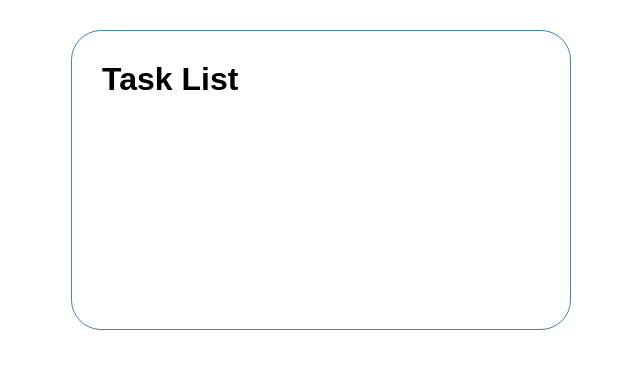
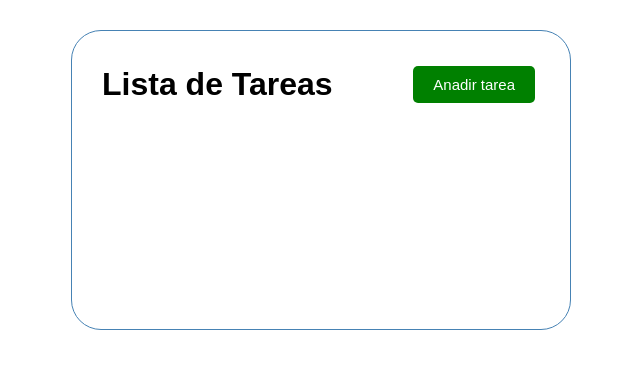
Before and after one commit to fedepicado/angular-ListaTareas, an Angular app: page / in a window 1280 px wide. Shown: the top 368 px of the page, without its empty margins (319-959 px from the left). Built offline with nearby package versions, Linux system fonts and the light colour scheme.

Commit message:
Primer boton!

```diff
--- a/src/app/app.module.ts
+++ b/src/app/app.module.ts
@@ -4,11 +4,13 @@
 import { AppRoutingModule } from './app-routing.module';
 import { AppComponent } from './app.component';
 import { HeaderComponent } from './components/header/header.component';
+import { ButtonComponent } from './components/button/button.component';
 
 @NgModule({
   declarations: [
     AppComponent,
-    HeaderComponent
+    HeaderComponent,
+    ButtonComponent
   ],
   imports: [
     BrowserModule,
--- /dev/null
+++ b/src/app/components/button/button.component.html
@@ -0,0 +1,3 @@
+<button class="btn" [ngStyle]="{'background-color': color}" (click)="onClick()">
+    {{text}}
+</button>
--- /dev/null
+++ b/src/app/components/button/button.component.ts
@@ -0,0 +1,22 @@
+import { Component, OnInit,Input,Output, EventEmitter } from '@angular/core';
+
+@Component({
+  selector: 'app-button',
+  templateUrl: './button.component.html',
+  styleUrls: ['./button.component.css']
+})
+export class ButtonComponent implements OnInit {
+  @Input() text:string="";
+  @Input() color:string="";
+  @Output() btnClick = new EventEmitter()
+
+  constructor() {
+
+   }
+
+  ngOnInit(): void {
+  }
+  onClick(){
+    this.btnClick.emit();
+  }
+}
--- a/src/app/components/header/header.component.html
+++ b/src/app/components/header/header.component.html
@@ -1 +1,4 @@
-<h1> {{title}} </h1>
+<header>
+    <h1> {{title}} </h1>
+    <app-button color="green" text="Anadir tarea" (btnClick)="toggleAddTask()"></app-button>
+</header>
--- a/src/app/components/header/header.component.ts
+++ b/src/app/components/header/header.component.ts
@@ -6,11 +6,14 @@
   styleUrls: ['./header.component.css']
 })
 export class HeaderComponent implements OnInit {
-  title:string = "Task List"
+  title:string = "Lista de Tareas"
 
   constructor() { }
 
   ngOnInit(): void {
   }
 
+  toggleAddTask(){
+    console.log("toggleAddTask")
+  }
 }
```
Also changed, not shown: src/app/components/button/button.component.css (added), 1 other file (tests, documents, lock files or other folders).
